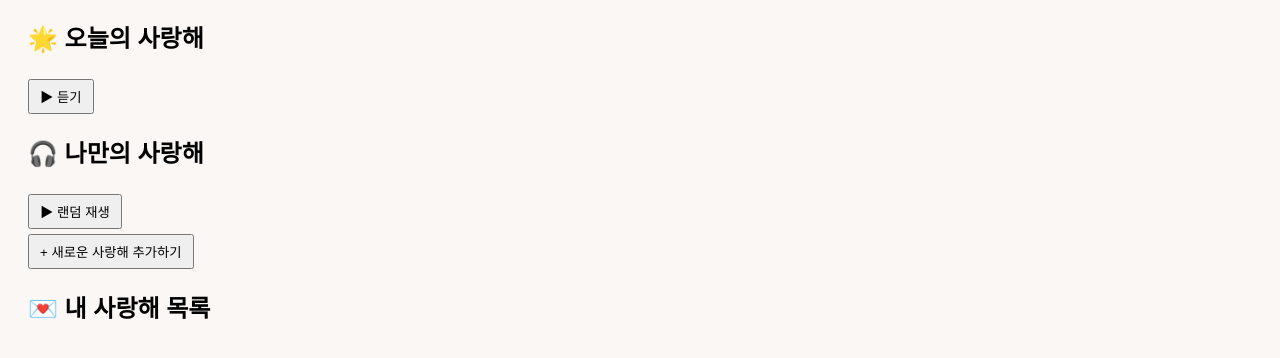
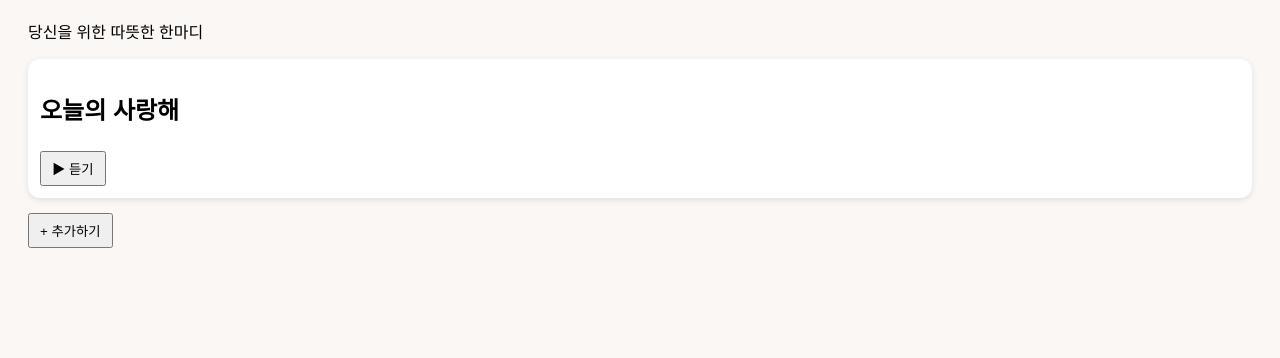
Before and after one commit to cystine13/love-app, a plain HTML site: page index.html in a window 1280 px wide. Shown: the part 98-456 px from the top of the page. Drawn offline with Linux system fonts and the light colour scheme.

Commit message:
Update index.html

```diff
--- a/index.html
+++ b/index.html
@@ -1,39 +1,25 @@
 <!DOCTYPE html>
 <html lang="ko">
 <head>
-    <meta charset="UTF-8">
-    <title>사랑해 앱 (무료 버전)</title>
-    <link rel="stylesheet" href="style.css">
-    <script src="main.js" defer></script>
+  <meta charset="UTF-8">
+  <meta name="viewport" content="width=device-width, initial-scale=1.0">
+  <title>사랑해 앱</title>
+  <link rel="stylesheet" href="style.css">
 </head>
 <body>
 
-<div class="container">
-    <h1 class="title">❤️ 사랑해 앱</h1>
+<h1>❤️ 사랑해 앱</h1>
+<p class="subtitle">당신을 위한 따뜻한 한마디</p>
 
-    <!-- 오늘의 사랑해 -->
-    <section class="section-box">
-        <h2 class="section-title">🌟 오늘의 사랑해</h2>
-        <button class="btn-main" onclick="playRandomOne()">▶ 듣기</button>
-    </section>
-
-    <!-- 나만의 사랑해 -->
-    <section class="section-box">
-        <h2 class="section-title">🎧 나만의 사랑해</h2>
-        <button class="btn-sub" onclick="playRandomLoop()">▶ 랜덤 재생</button>
-    </section>
-
-    <!-- 추가하기 -->
-    <section class="section-box">
-        <a href="add.html">
-            <button class="btn-add">+ 새로운 사랑해 추가하기</button>
-        </a>
-    </section>
-
-    <!-- 리스트 -->
-    <h2 class="list-title">💌 내 사랑해 목록</h2>
-    <div id="list" class="list-area"></div>
+<div class="card">
+  <h2>오늘의 사랑해</h2>
+  <button onclick="playToday()">▶ 듣기</button>
 </div>
 
+<button class="primary" onclick="location.href='add.html'">+ 추가하기</button>
+
+<div id="list"></div>
+
+<script src="main.js"></script>
 </body>
 </html>
```
